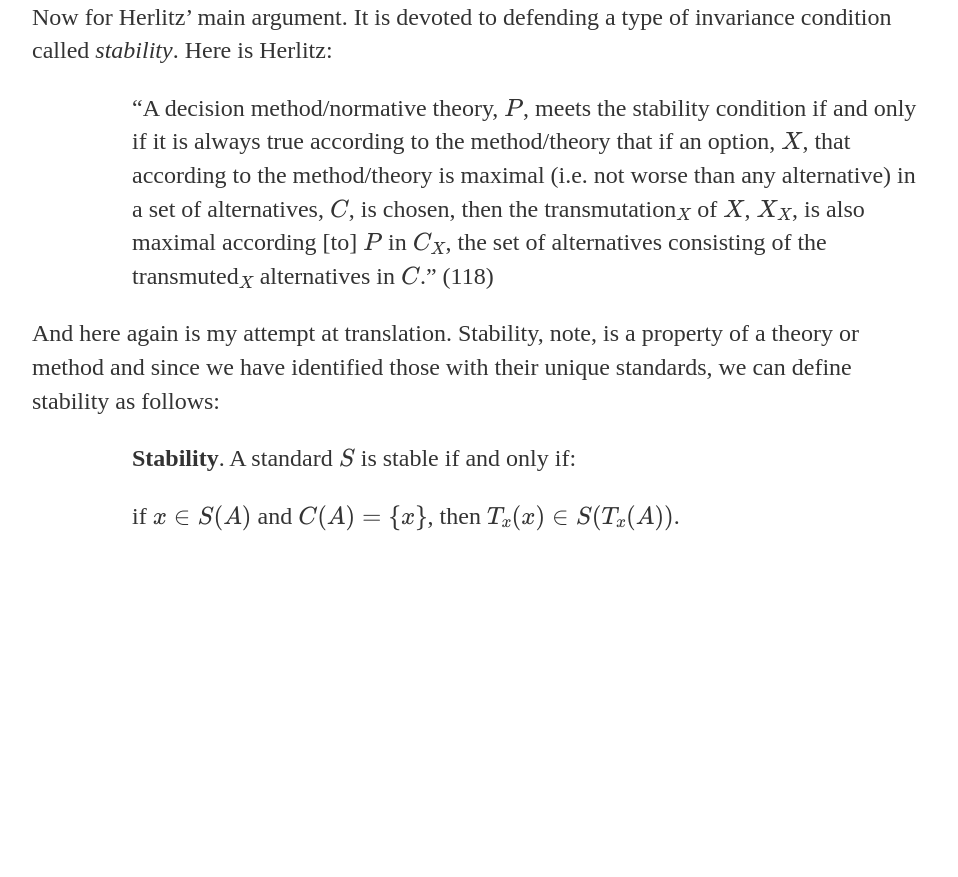
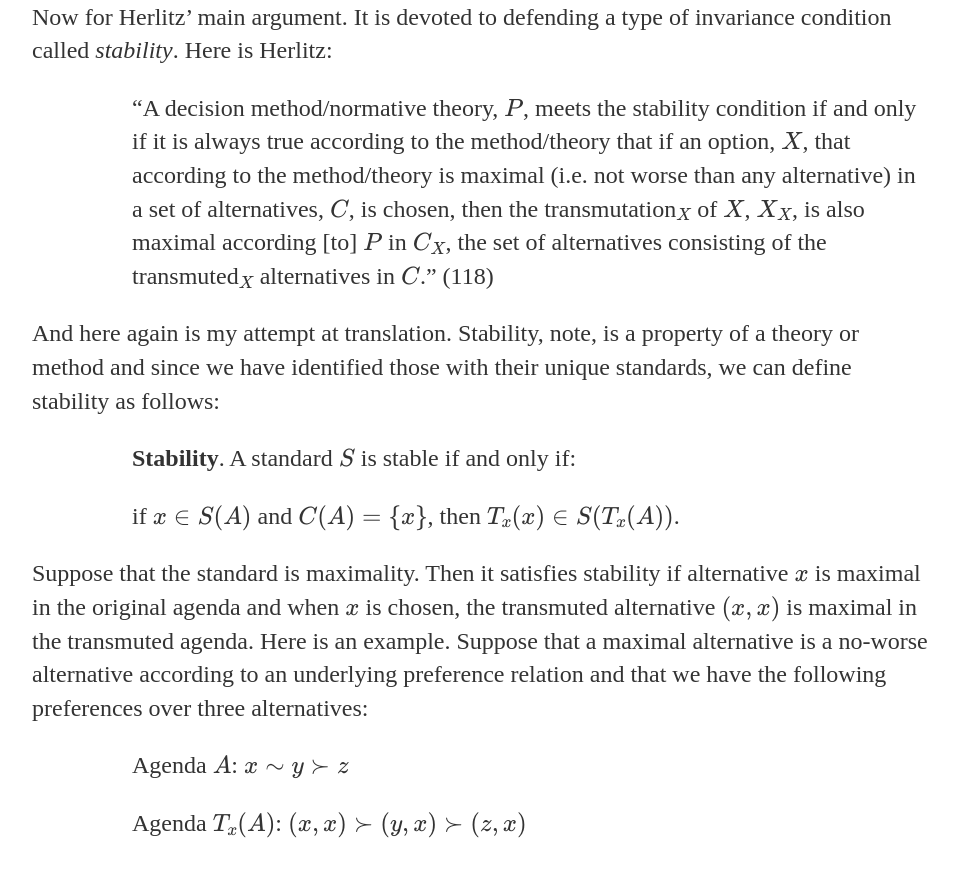
Before and after one commit to uzunovam/uzunovam, a Jekyll site: the page built from _posts/2020-04-28-anders-herlitz-on-unstable-choices.md, in a window 1280 px wide and 900 px high, scrolled down 2829 px. Shown: the top 877 px of the window, without its empty margins (160-1118 px from the left). Built offline with Jekyll 4.4.1, drawn with Linux system fonts in a browser that asks for light colours; before the commit the page ends 3422 px from its top, so only the background shows below that.

Commit message:
Update 2020-04-28-anders-herlitz-on-unstable-choices.md

```diff
--- a/_posts/2020-04-28-anders-herlitz-on-unstable-choices.md
+++ b/_posts/2020-04-28-anders-herlitz-on-unstable-choices.md
@@ -43,3 +43,9 @@ that the act of choosing a maximal alternative alone can revert whether this cho
 <p style="padding-left:100px;"><strong>Stability</strong>. A standard \(S\) is stable if and only if:</p>
 
 <p style="padding-left:100px;">if \(x \in S(A)\) and \(C(A) = \{x\}\), then \(T_{x}(x) \in S(T_{x}(A))\).</p>
+
+<p>Suppose that the standard is maximality. Then it satisfies stability if alternative \(x\) is maximal in the original agenda and when \(x\) is chosen, the transmuted alternative \((x, x)\) is maximal in the transmuted agenda. Here is an example. Suppose that a maximal alternative is a no-worse alternative according to an underlying preference relation and that we have the following preferences over three alternatives:</p>
+
+<p style="padding-left:100px;">Agenda \(A\): \(x \sim y \succ z\)</p>
+
+<p style="padding-left:100px;">Agenda \(T_{x}(A)\): \((x, x) \succ (y, x) \succ (z, x)\)</p>
```
